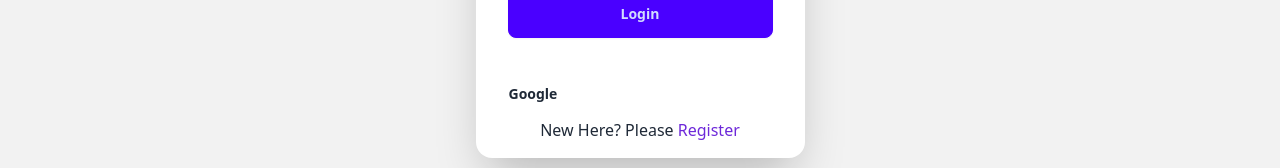
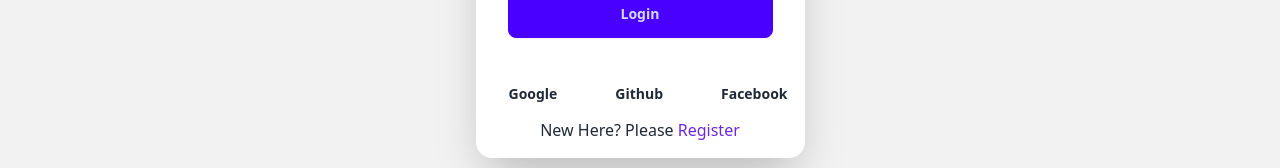
Before and after one commit to tisabbir/auth-integration, a React (Vite) app: page /login in a window 1280 px wide. Shown: the part 566-734 px from the top of the page. Built offline with nearby package versions, Linux system fonts and the light colour scheme; no server answers.

Commit message:
sign in with github is added

```diff
--- a/src/Components/Login.jsx
+++ b/src/Components/Login.jsx
@@ -1,9 +1,10 @@
 import { useContext } from "react";
 import { Link, useNavigate } from "react-router-dom";
 import { AuthContext } from "../Provider/AuthProvider";
+import useAuth from "../hooks/useAuth";
 
 const Login = () => {
-  const { signInUser, signInWithGoogle } = useContext(AuthContext);
+  const { signInUser, signInWithGoogle , singInWithGithub } = useAuth();
   const navigate = useNavigate();
 
   const handleGoogleSignIn = () => {
@@ -18,6 +19,23 @@ const Login = () => {
       });
     console.log("googled");
   };
+
+
+  const handleGithubSignIn = () => {
+    console.log('github')
+    singInWithGithub()
+    .then( res => {
+      console.log(res.user)
+    })
+    .catch(err => console.error(err))
+
+  }
+
+  const handleFacebookSignIn = () => {
+    console.log('facebook')
+
+  }
+
 
   const handleLogin = (e) => {
     e.preventDefault();
@@ -77,10 +95,22 @@ const Login = () => {
               <button className="btn btn-primary">Login</button>
             </div>
           </form>
+          <div className="flex justify-between">
           <div>
             <button onClick={handleGoogleSignIn} className="btn btn-ghost ml-4">
               Google
             </button>
+          </div>
+          <div>
+            <button onClick={handleGithubSignIn} className="btn btn-ghost ml-4">
+              Github
+            </button>
+          </div>
+          <div>
+            <button onClick={handleFacebookSignIn} className="btn btn-ghost ml-4">
+              Facebook
+            </button>
+          </div>
           </div>
           <p className="text-center mb-4">
             New Here? Please{" "}
--- a/src/Provider/AuthProvider.jsx
+++ b/src/Provider/AuthProvider.jsx
@@ -1,4 +1,5 @@
 import {
+  GithubAuthProvider,
   GoogleAuthProvider,
   createUserWithEmailAndPassword,
   onAuthStateChanged,
@@ -13,6 +14,8 @@ export const AuthContext = createContext(null);
 
 const googleProvider = new GoogleAuthProvider();
 
+const gitHubProvider = new GithubAuthProvider();
+
 const AuthProvider = ({ children }) => {
   const [user, setUser] = useState(null);
   const [loading, setLoading] = useState(true);
@@ -21,6 +24,11 @@ const AuthProvider = ({ children }) => {
     setLoading(true);
     return signInWithPopup(auth, googleProvider);
   };
+
+  const singInWithGithub = () => {
+    setLoading(true);
+    return signInWithPopup(auth, gitHubProvider)
+  }
 
   const createUser = (email, password) => {
     setLoading(true);
@@ -56,6 +64,7 @@ const AuthProvider = ({ children }) => {
     signInUser,
     logOut,
     signInWithGoogle,
+    singInWithGithub,
   };
   return (
     <AuthContext.Provider value={authInfo}>{children}</AuthContext.Provider>
--- /dev/null
+++ b/src/hooks/useAuth.jsx
@@ -0,0 +1,10 @@
+import { useContext } from "react";
+import { AuthContext } from "../Provider/AuthProvider";
+
+
+const useAuth = () => {
+    const all = useContext(AuthContext)
+    return all;
+};
+
+export default useAuth;
```
